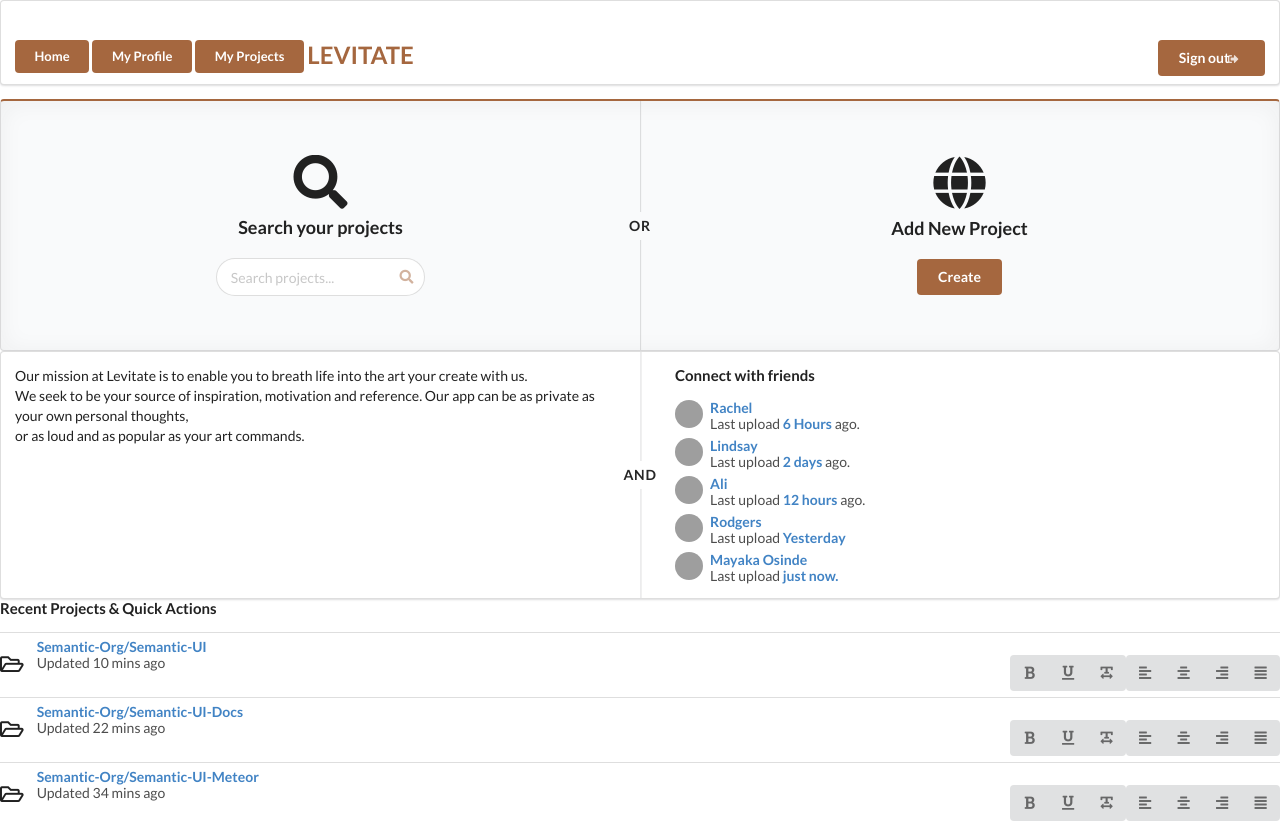
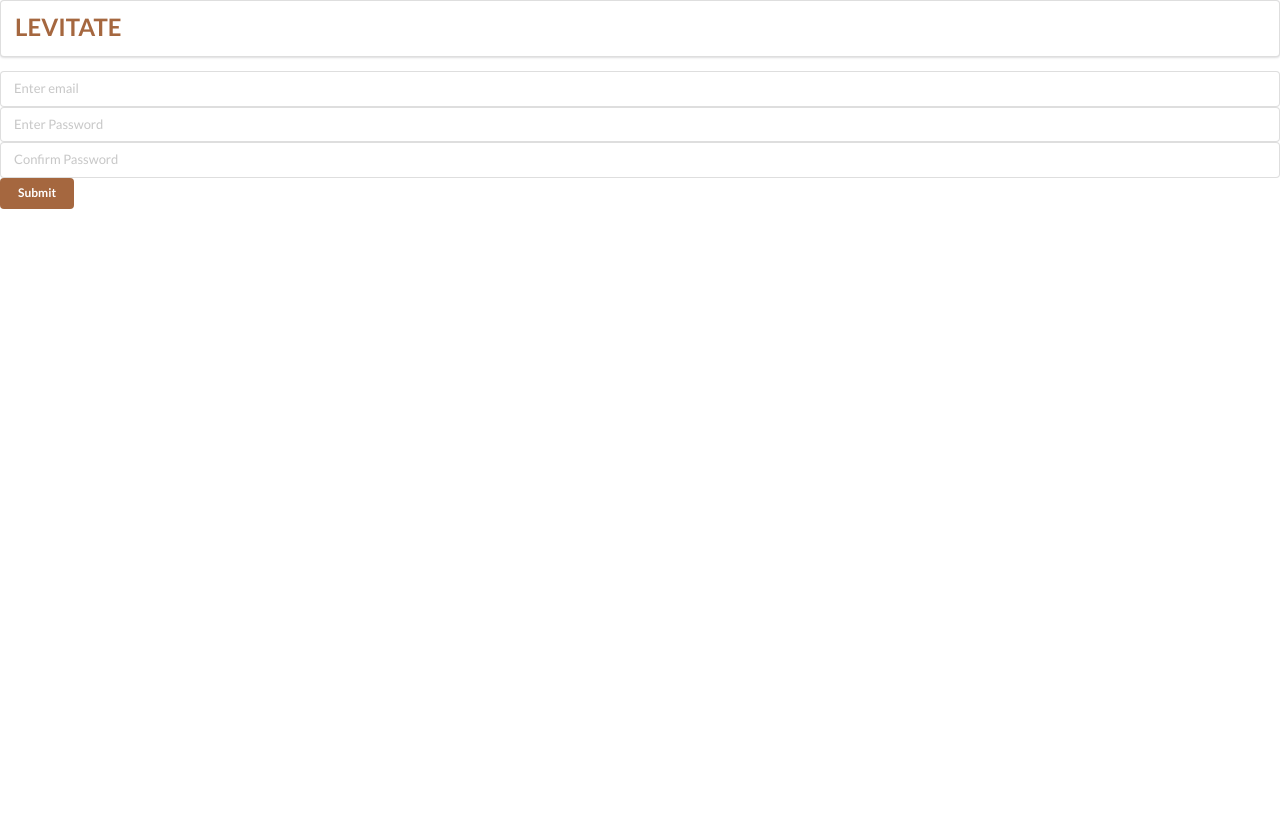
Before and after one commit to ogada-otieno/levitate, a React (Create React App) app: page / in a window 1280 px wide. After the commit the page ends 800 px from the top, so only its background shows below. Built offline with nearby package versions, Linux system fonts and the light colour scheme; grey boxes are pictures that could not be loaded.

Commit message:
Created a sign up and sign in form with email and password validation.

```diff
--- a/src/App.js
+++ b/src/App.js
@@ -1,15 +1,20 @@
 import React from "react";
 // import NavBar from "./components/LandingPage/NavBar"
 // import Content from "./components/LandingPage/Content";
-import NavBar from "./components/Homepage/NavBar";
-import Content from "./components/Homepage/Content";
-
+// import NavBar from "./components/Homepage/NavBar";
+// import Content from "./components/Homepage/Content";
+// import LoginForm from "./components/Validation/LoginForm";
+import SignUpForm from "./components/Validation/SignUpForm";
+import NavBar from "./components/Validation/NavBar";
 
 function App() {
   return (
     <div>
       <NavBar/>
-      <Content/>
+      {/* <LoginForm/> */}
+      <SignUpForm/>
+      {/* <NavBar/>
+      <Content/> */}
 
     </div>
   )
--- /dev/null
+++ b/src/components/Validation/LoginForm.js
@@ -0,0 +1,46 @@
+import React, { useState } from "react";
+
+function LoginForm() {
+  const [email, setEmail] = useState("");
+  const [password, setPassword] = useState("");
+  const [validationError, setValidationError] = useState("");
+
+  const handleSubmit = (e) => {
+    e.preventDefault();
+    if (!email) {
+      setValidationError("Email is required");
+    } else if (!password) {
+      setValidationError("Password is required");
+    } else if (!/^[^\s@]+@[^\s@]+.[^\s@]+$/.test(email)) {
+      setValidationError("Invalid email format");
+    } else {
+      // submit form
+    }
+  };
+
+  return (
+    <div className="ui segment">
+      <form onSubmit={handleSubmit} class="ui small left floated form">
+        <label>Email:</label>
+        <input
+          placeholder="Enter email"
+          value={email}
+          onChange={(e) => setEmail(e.target.value)}
+          class="field"
+        ></input>
+        <label>Password:</label>
+        <input
+          placeholder="Enter password"
+          value={password}
+          onChange={(e) => setPassword(e.target.value)}
+          type="password"
+          class="field"
+        ></input>
+        <button className="ui brown button">Submit</button>
+      </form>
+      {validationError && <p>{validationError}</p>}
+    </div>
+  );
+}
+
+export default LoginForm;
--- /dev/null
+++ b/src/components/Validation/NavBar.js
@@ -0,0 +1,12 @@
+import React from "react";
+
+function NavBar() {
+  return (
+    <section className="ui segment">
+      <div>
+        <h2 class="ui left aligned brown header">LEVITATE</h2>
+      </div>
+    </section>
+  );
+}
+export default NavBar;
--- /dev/null
+++ b/src/components/Validation/SignUpForm.js
@@ -0,0 +1,56 @@
+import React, { useState } from "react";
+
+function SignUpForm() {
+  const [email, setEmail] = useState("");
+  const [password, setPassword] = useState("");
+  const [confirmPassword, setConfirmPassword] = useState("");
+  const [validationError, setValidationError] = useState("");
+
+  const handleSubmit = (e) => {
+    e.preventDefault();
+    if (!email) {
+      setValidationError("Email is required");
+    } else if (!password) {
+      setValidationError("Password is required");
+    } else if (password !== confirmPassword) {
+      setValidationError("Passwords do not match");
+    } else if (!/^[^\s@]+@[^\s@]+.[^\s@]+$/.test(email)) {
+      setValidationError("Invalid email format");
+    } else {
+      // submit form
+    }
+  };
+
+  return (
+    <div>
+      <form onSubmit={handleSubmit} className="ui small left floated form">
+        <input
+          placeholder="Enter email"
+          value={email}
+          onChange={(e) => setEmail(e.target.value)}
+          class="field"
+        ></input>
+        <input
+          placeholder="Enter Password"
+          value={password}
+          onChange={(e) => setPassword(e.target.value)}
+          type="password"
+          class="field"
+        ></input><br/>
+        <input
+          placeholder="Confirm Password"
+          value={confirmPassword}
+          onChange={(e) => setConfirmPassword(e.target.value)}
+          type="password"
+          class="field"
+        ></input>
+        <button type="submit"
+        className = "ui tiny brown button"
+        >Submit</button>
+      </form>
+      {validationError && <p>{validationError}</p>}
+    </div>
+  );
+}
+
+export default SignUpForm;
```
Also changed, not shown: src/components/LandingPage/LogInSignUpForm.js (deleted).
